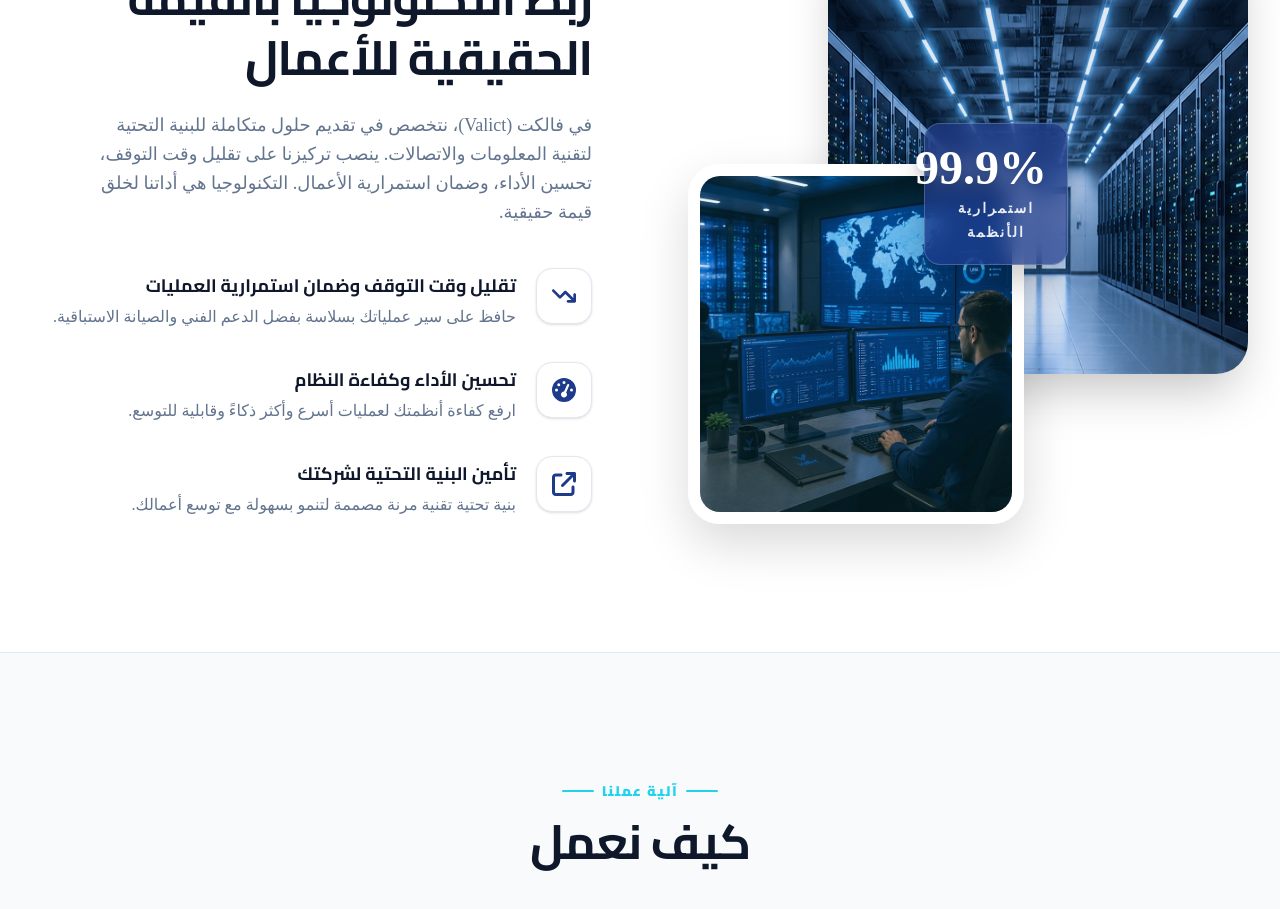
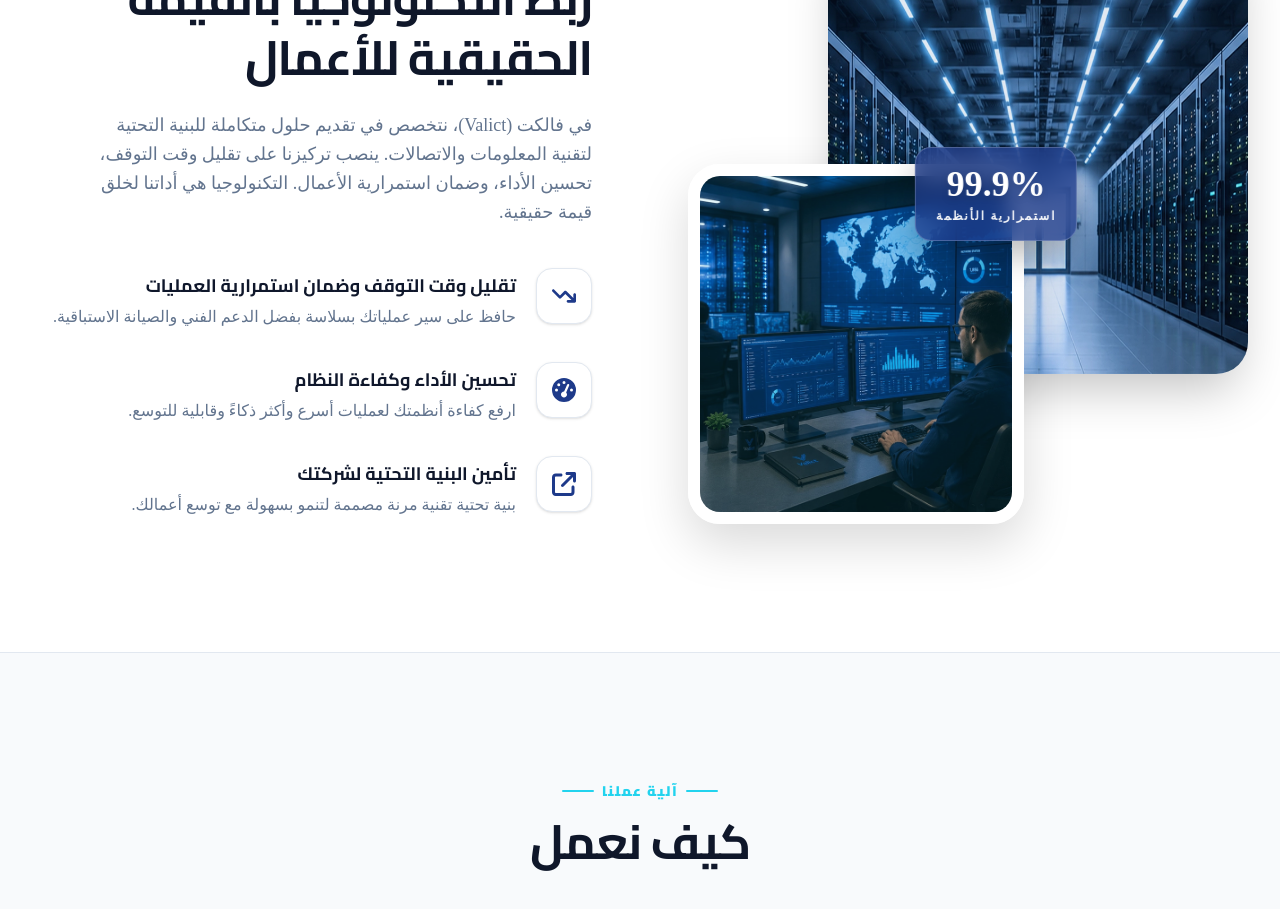
Before and after one commit to Tarek-Ali0/Valict, a Next.js app: page /ar in a window 1280 px wide. Shown: the part 2440-3349 px from the top of the page. Built offline with nearby package versions, Linux system fonts and the light colour scheme.

Commit message:
Update styling and text for WhyUs component

```diff
--- a/src/components/WhyUs.tsx
+++ b/src/components/WhyUs.tsx
@@ -95,18 +95,18 @@ export function WhyUs({ dict }: WhyUsProps) {
               />
             </div>
 
-            {/* Premium Glassmorphism Floating Badge (معدل: حجم مدمج، خط كبيير، وتأثير زجاجي راقي) */}
+            {/* Premium Glassmorphism Floating Badge (تم تعديل العرض ليحتوي النص بدون خروج) */}
             <motion.div
-              className="absolute top-[45%] left-[55%] -translate-x-1/2 -translate-y-1/2 bg-valict-navy/70 backdrop-blur-md p-4 md:p-5 rounded-2xl text-center shadow-[0_15px_30px_rgba(0,0,0,0.2)] border border-white/20 z-30 w-28 md:w-36"
+              className="absolute top-[45%] left-[55%] -translate-x-1/2 -translate-y-1/2 bg-valict-navy/75 backdrop-blur-md px-5 py-4 rounded-2xl text-center shadow-[0_15px_30px_rgba(0,0,0,0.25)] border border-white/20 z-30 w-auto whitespace-nowrap"
               initial={{ scale: 0.8, opacity: 0 }}
               whileInView={{ scale: 1, opacity: 1 }}
               transition={{ delay: 0.5, duration: 0.6, type: "spring", bounce: 0.4 }}
               viewport={{ once: true }}
             >
-              <span className="block text-4xl md:text-5xl font-black text-white mb-1 drop-shadow-md">
+              <span className="block text-2xl md:text-4xl font-black text-white mb-1 drop-shadow-md">
                 {dict.why.uptime}
               </span>
-              <span className="text-white/90 text-xs md:text-sm font-bold uppercase tracking-[0.15em]">
+              <span className="block text-white/95 text-[10px] md:text-xs font-bold uppercase tracking-[0.15em]">
                 {dict.why.uptimeLabel}
               </span>
             </motion.div>
```
